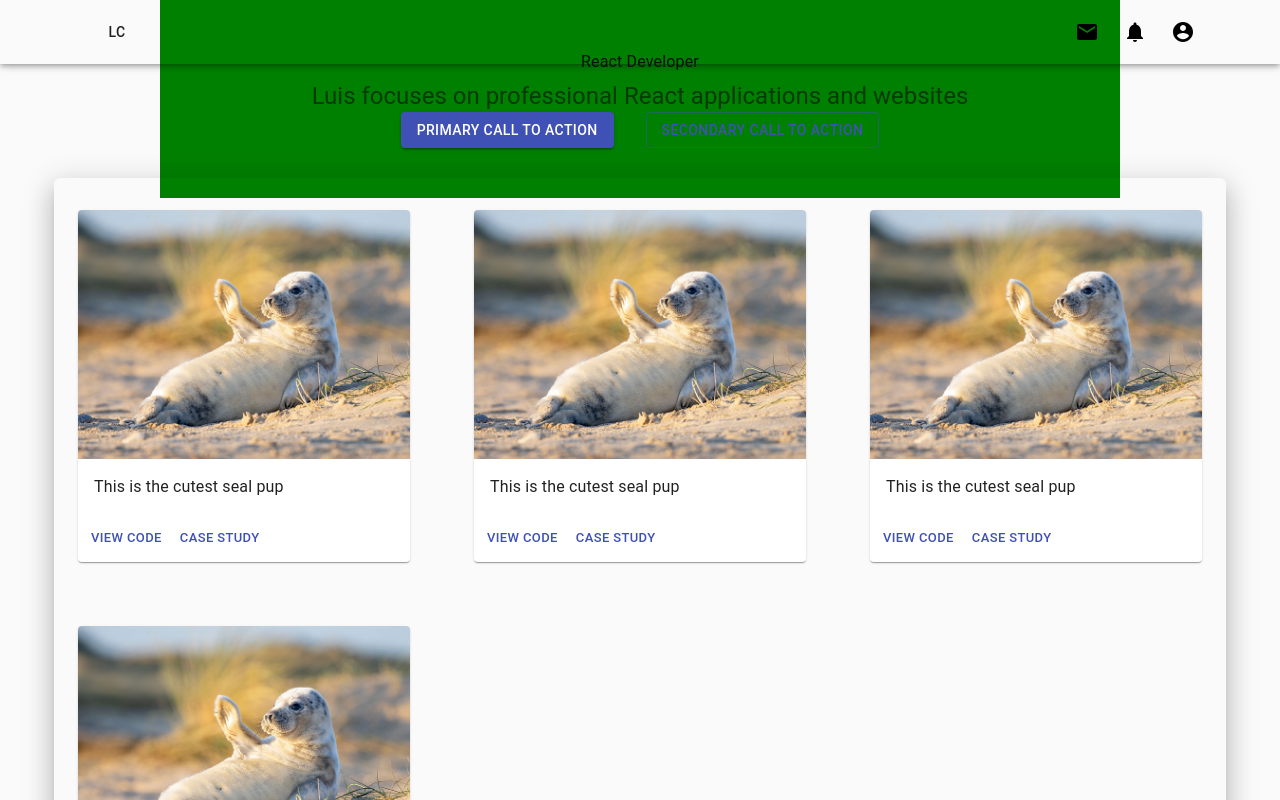
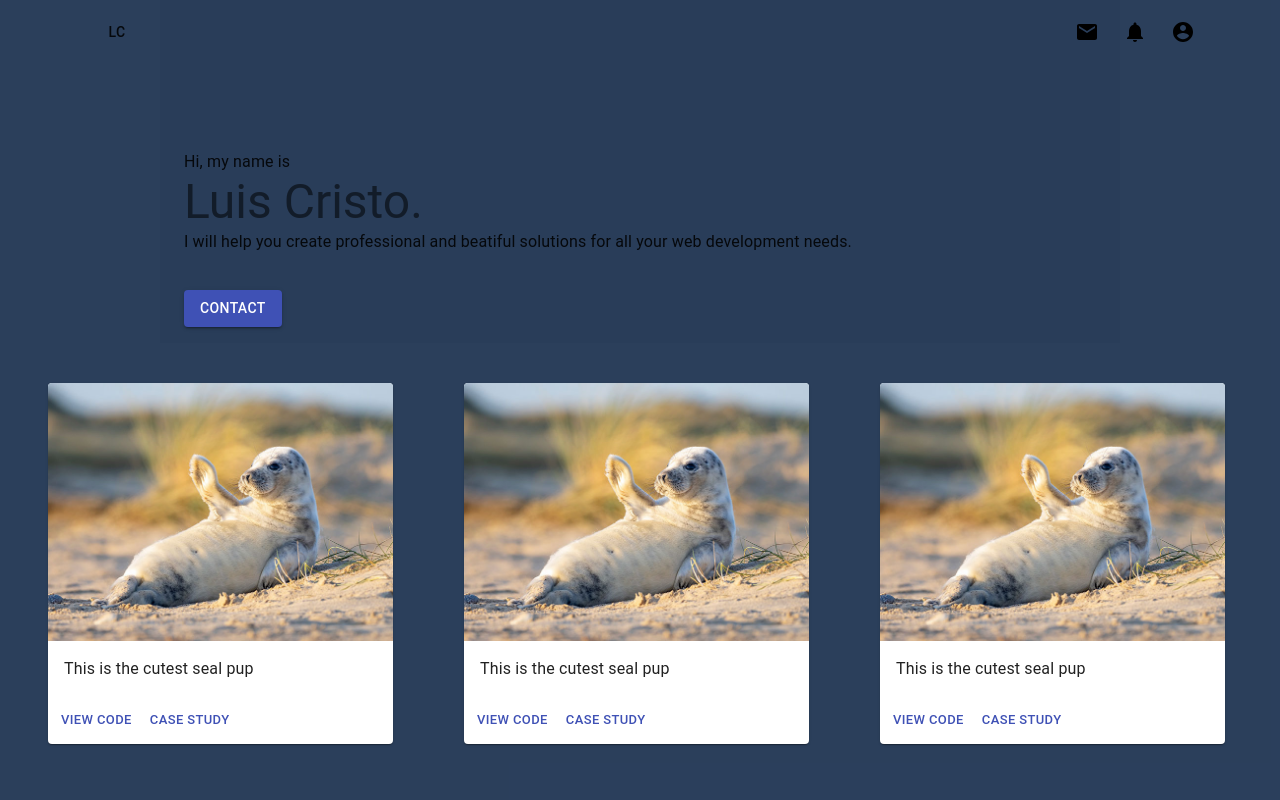
Before and after one commit to Blazekla/portfolio, a React (Create React App) app: page / in a window 1280 px wide. Shown: the top 800 px of the page. Built offline with nearby package versions, Linux system fonts and the light colour scheme.

Commit message:
Added more styling to the hero unit

```diff
--- a/src/App.js
+++ b/src/App.js
@@ -4,7 +4,7 @@ import React from "react";
 import Projects from "./components/Projects";
 import Contact from "./components/Contact";
 import About from "./components/About";
-import { CssBaseline } from "@material-ui/core";
+import { CssBaseline, Button } from "@material-ui/core";
 import Footer from "./components/Footer";
 import MenuAppBar from "./components/AppBar";
 // import ContentCard from "./components/sub_components/Cards";
@@ -16,19 +16,20 @@ function App() {
   return (
     <React.Fragment>
       <CssBaseline />
+      <div style={{ backgroundColor: "rgba(41, 61, 90, 0.99" }}>
         <MenuAppBar />
         {/* <TestBar /> */}
+
+        <HeroBanner />
         <Container>
-        <HeroBanner />
-
           <div
-          style={{
-            margin: "-60px 30px 0px",
-            borderRadius: "6px",
-            // zIndex: "4",
-            boxShadow:
-              "0 16px 24px 2px rgba(0, 0, 0, 0.14), 0 6px 30px 5px rgba(0, 0, 0, 0.12), 0 8px 10px -5px rgba(0, 0, 0, 0.2)"
-          }}
+          // style={{
+          //   margin: "-60px 30px 0px",
+          //   borderRadius: "6px",
+          //   // zIndex: "4",
+          //   boxShadow:
+          //     "0 16px 24px 2px rgba(0, 0, 0, 0.14), 0 6px 30px 5px rgba(0, 0, 0, 0.12), 0 8px 10px -5px rgba(0, 0, 0, 0.2)"
+          // }}
           >
             <Projects />
             {/* Add margins during design phase*/}
@@ -39,6 +40,7 @@ function App() {
           </div>
         </Container>
         <Footer />
+      </div>
     </React.Fragment>
   );
 }
--- a/src/components/AppBar.js
+++ b/src/components/AppBar.js
@@ -28,7 +28,8 @@ const useStyles = makeStyles(theme => ({
   appBar: {
     alignItems: "center",
     justifyContent: "space-between",
-    backgroundColor: "transparent"
+    backgroundColor: "transparent",
+    boxShadow: "none"
     // width: "inherit"
   },
   sectionMobile: {
--- a/src/components/Footer.js
+++ b/src/components/Footer.js
@@ -25,7 +25,7 @@ const useStyles = makeStyles(theme => ({
 function Footer() {
   const classes = useStyles();
   return (
-    <React.Fragment>
+    <React.Fragment id="footer">
       <footer className={classes.footer}>
         <Typography variant="h6" align="center" gutterBottom>
           Philosophy
--- a/src/components/sub_components/HeroUnit.js
+++ b/src/components/sub_components/HeroUnit.js
@@ -10,46 +10,40 @@ function HeroUnit() {
       <Container
         maxWidth="md"
         style={{
-          backgroundColor: "green",
-          padding: "50px",
+          backgroundColor: "inherit",
+          paddingTop: "150px",
           marginBottom: "40px"
+          // marginTop: "150px"
         }}
       >
+        <Typography color="textPrimary">Hi, my name is</Typography>
         <Typography
-          component="h1"
-          // variant="h2"
-          align="center"
-          color="textPrimary"
-          gutterBottom
-        >
-          React Developer
-        </Typography>
-        <Typography
-          variant="h5"
-          align="center"
+          variant="h3"
+          // align="center"
           color="textSecondary"
           // style={{ backgroundColor: "orange" }}
           // paragraph
         >
-          Luis focuses on professional React applications and websites
+          Luis Cristo.
         </Typography>
-
+        <Typography
+        // style={{ width: "500px" }}
+        >
+          I will help you create professional and beatiful solutions for all
+          your web development needs.
+        </Typography>
         <Grid
           container
           spacing={4}
-          justify="center"
-          // style={{ backgroundColor: "blue" }}
+          justify="flex-start"
+          style={{ marginTop: "20px" }}
         >
           <Grid item>
             <Button variant="contained" color="primary">
-              Primary call to action
+              Contact
             </Button>
           </Grid>
-          <Grid item>
-            <Button variant="outlined" color="primary">
-              Secondary call to action
-            </Button>
-          </Grid>
+
           {/* <Grid item>
             <Button variant="outlined" color="primary">
               Terciary call to action
```
Lines whose indentation alone changed are shown as unchanged.
